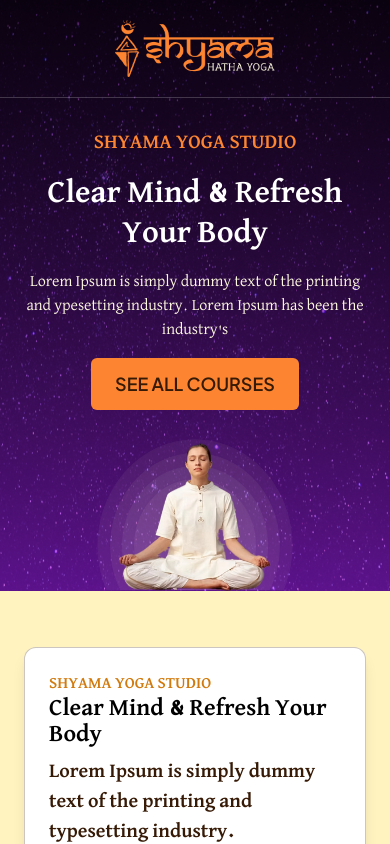
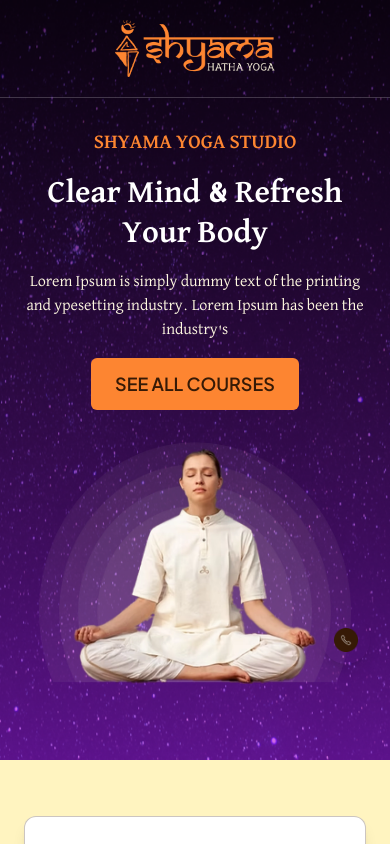
Before and after one commit to LNikita19/user, a React (Create React App) app: page / in a window 390 px wide. Shown: the top 844 px of the page. Built offline with nearby package versions, Linux system fonts and the light colour scheme; no server answers.

Commit message:
++changes

```diff
--- a/src/component/Author.js
+++ b/src/component/Author.js
@@ -48,7 +48,7 @@ const Author = () => {
                 <img
                     src={image || "/main.webp"}
                     alt="Round Background"
-                    className="absolute w-full md:w-[400px] lg:w-[600px] md:mt-16 mt-16  mb-0  -opacity-10 "
+                    className="absolute w-full md:w-[400px] lg:w-[600px] md:mt-16 mt-8  mb-0 z-0 -opacity-10 "
                 />
                 {/* <img
                         src="/Person.png"
--- a/src/component/Navbar.js
+++ b/src/component/Navbar.js
@@ -9,6 +9,8 @@ const Navbar = () => {
     const [mainHeading, setMainHeading] = useState("");
     const [description, setDescription] = useState("");
     const [showPopup, setShowPopup] = useState(false);
+    const [showContact, setShowContact] = useState(false);
+
     useEffect(() => {
         getHeroData();
     }, []);
@@ -36,13 +38,14 @@ const Navbar = () => {
     };
 
     return (
-        <div className="relative w-full md:min-h-screen min-h-[70vh] overflow-hidden">
+        <div className="relative w-full md:min-h-screen min-h-[90vh] overflow-hidden">
             {/* Background Image */}
             <img
                 src="/Background.png"
                 alt="Background"
                 className="absolute w-full h-full object-cover"
             />
+
 
             {/* Navbar */}
             <div className="absolute  w-full flex flex-col items-center lg:flex-row lg:justify-around lg:items-center px-10 py-5 border-b border-white/20 z-40">
@@ -101,7 +104,7 @@ const Navbar = () => {
 
             </div>
             {/* Person & Round Background */}
-            <div className="absolute  bottom-0 left-1/2 lg:transform -translate-x-1/2 flex flex-col items-center">
+            <div className="hidden lg:block absolute  bottom-0 left-1/2 lg:transform -translate-x-1/2 flex flex-col items-center">
                 {/* <img
                     src="/rounds.png"
                     alt="Round Background"
@@ -112,7 +115,42 @@ const Navbar = () => {
                     alt="Person"
                     className="relative z-10  w-full md:w-[500px] lg:w-[600px]"
                 />
+
             </div>
+
+            <div className="lg:hidden block relative z-0 flex justify-center mt-6 md:mt-12 ">
+                <img
+                    src="/person.webp"
+                    alt="Person"
+                    className="w-[80%] md:w-[50%] max-w-[400px]"
+                />
+
+                {/* Phone Icon */}
+                <button
+                    onClick={() => setShowContact(true)}
+                    className="lg:hidden block absolute right-5 bottom-5 md:right-10 md:bottom-10 bg-brown-700 p-3 rounded-full shadow-lg z-20"
+                >
+                    <img src="/Phone.png" alt="Call" className="w-6 h-6" />
+                </button>
+            </div>
+
+
+            {/* Contact Popup */}
+            {showContact && (
+                <>
+                    {/* Blurred Backdrop */}
+                    <div
+                        className="fixed inset-0 bg-black bg-opacity-50 backdrop-blur-sm z-40"
+                        onClick={() => setShowContact(false)}
+                    />
+
+                    {/* Popup Container */}
+                    <div className="fixed inset-0 flex items-center justify-center z-50">
+                        <ContactPopup onClose={() => setShowContact(false)} />
+                    </div>
+                </>
+            )}
+
         </div>
     );
 };
--- a/src/component/program/ContactPopup.js
+++ b/src/component/program/ContactPopup.js
@@ -40,7 +40,7 @@ const ContactPopup = ({ onClose }) => {
     };
 
     return (
-        <div className="fixed inset-0 flex items-center justify-center bg-black bg-opacity-50 p-4">
+        <div className="fixed inset-0 flex items-center justify-center bg-black bg-opacity-50 p-4 backdrop-blur-sm bg-black/30">
             <div className="bg-[#FFF9E1] rounded-3xl shadow-lg w-full md:max-w-4xl relative flex flex-col md:flex-row">
 
                 {/* Close Button */}
--- a/src/component/program/Contactpopup1.js
+++ b/src/component/program/Contactpopup1.js
@@ -2,7 +2,7 @@ import React from "react";
 
 const ContactPopup1 = ({ onClose }) => {
     return (
-        <div className="fixed inset-0 flex items-center justify-center bg-black bg-opacity-50 p-4">
+        <div className="fixed inset-0 flex items-center justify-center bg-black bg-opacity-50 backdrop-blur-sm bg-black/30 p-4">
             <div className="bg-white rounded-xl shadow-lg p-6 w-full max-w-md relative">
                 <button className="absolute top-4 right-4 text-[#361A06]" onClick={onClose}>✖</button>
                 <h2 className="text-center font-bold text-[#FD8531] text-lg">SHYAMA YOGA STUDIO</h2>
```
Also changed, not shown: src/component/Images.js (+105 -0 lines).
